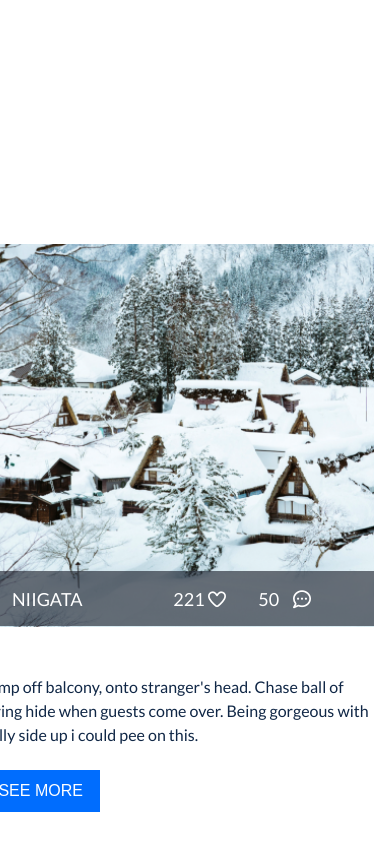
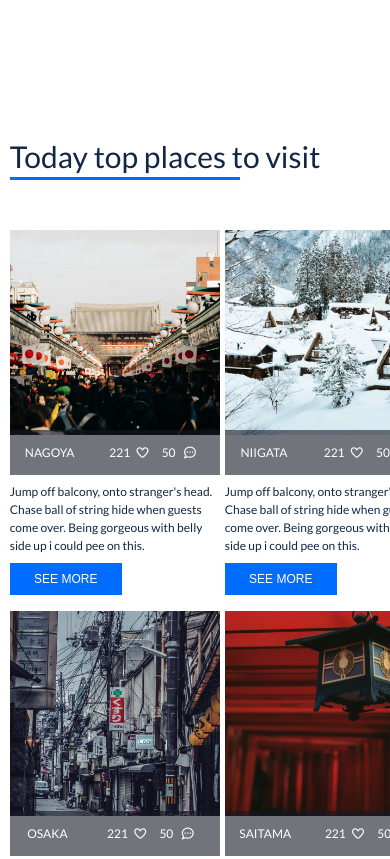
Before and after one commit to Edozie-Nneke/Travel-Landing-Page, a plain HTML site: page index.html in a window 390 px wide. Shown: the part 3180-4039 px from the top of the page. Drawn offline with Linux system fonts and the light colour scheme; files whose address does not match are found by name.

Commit message:
finished with responsiveness for today-places section

```diff
--- a/css-files/today-top-places.css
+++ b/css-files/today-top-places.css
@@ -27,8 +27,7 @@
 .today-top-places .gd {
   display: grid;
   grid-template-columns: repeat(3, 1fr);
-  row-gap: 58px;
-  color: 52px;
+  gap: 10px;
 }
 
 .today-top-places .gd .top-place-card {
@@ -104,3 +103,206 @@
   background: #006dfe;
   color: #ffffff;
 }
+
+@media (max-width: 1180px) {
+  .today-top-places {
+    font-family: 'Lato', sans-serif;
+    width: 95%;
+  }
+
+  .today-top-places h2 {
+    font-weight: 500;
+    font-size: 32px;
+    line-height: 40px;
+    color: #102746;
+    margin-bottom: 45px;
+  }
+
+  .today-top-places .gd {
+    display: grid;
+    grid-template-columns: repeat(3, 1fr);
+    gap: 8px;
+  }
+
+  .today-top-places .gd .top-place-card {
+    width: 290px;
+    height: 530px;
+  }
+
+  .img-wrapper .description {
+    position: absolute;
+    width: 100%;
+    height: 50px;
+    top: 235px;
+    background: rgba(21, 24, 36, 0.6);
+  }
+
+  .description .place-name {
+    font-size: 16px;
+  }
+
+  .description .reaction {
+    width: 150px;
+  }
+
+  .reaction div span,
+  .reaction div .far {
+    font-weight: 500;
+    font-size: 16px;
+    line-height: 24px;
+  }
+
+  .top-place-card p {
+    margin-top: 42px;
+  }
+}
+
+@media (max-width: 944px) {
+  .today-top-places {
+    font-family: 'Lato', sans-serif;
+    width: 95%;
+  }
+
+  .today-top-places h2 {
+    font-weight: 500;
+    font-size: 32px;
+    line-height: 42px;
+    color: #102746;
+    margin-bottom: 45px;
+  }
+
+  .today-top-places .gd {
+    display: grid;
+    grid-template-columns: repeat(3, 1fr);
+    gap: 8px;
+  }
+
+  .today-top-places .gd .top-place-card {
+    width: 280px;
+    height: 480px;
+  }
+
+  .img-wrapper .description {
+    position: absolute;
+    width: 100%;
+    height: 50px;
+    top: 225px;
+  }
+
+  .description .place-name {
+    font-weight: 500;
+    font-size: 14px;
+    line-height: 20px;
+  }
+
+  .reaction div {
+    display: flex;
+    width: 53px;
+    justify-content: space-evenly;
+  }
+
+  .reaction div span,
+  .reaction div .far {
+    font-weight: 500;
+    font-size: 16px;
+    line-height: 20px;
+  }
+
+  .top-place-card p {
+    margin-top: 40px;
+    font-weight: 400;
+    font-size: 14px;
+    line-height: 24px;
+    color: #102746;
+  }
+
+  .top-place-card button {
+    margin-top: 18px;
+    width: 114px;
+    height: 40px;
+    font-weight: 400;
+    font-size: 14px;
+    line-height: 24px;
+    border: none;
+    outline: none;
+    background: #006dfe;
+    color: #ffffff;
+  }
+}
+
+@media (max-width: 860px) {
+  .today-top-places {
+    font-family: 'Lato', sans-serif;
+    width: 95%;
+  }
+
+  .today-top-places h2 {
+    font-weight: 500;
+    font-size: 30px;
+    line-height: 42px;
+    color: #102746;
+    margin-bottom: 50px;
+  }
+
+  .today-top-places h2::after {
+    width: 230px;
+  }
+
+  .today-top-places .gd {
+    display: grid;
+    grid-template-columns: repeat(2, 1fr);
+    gap: 5px;
+  }
+
+  .today-top-places .gd .top-place-card {
+    width: 210px;
+    height: 376px;
+  }
+
+  .img-wrapper .description {
+    position: absolute;
+    width: 100%;
+    height: 45px;
+    top: 200px;
+  }
+
+  .description .place-name {
+    font-weight: 500;
+    font-size: 12px;
+    line-height: 16px;
+  }
+
+  .description .reaction {
+    width: 100px;
+  }
+
+  .reaction div {
+    display: flex;
+    width: 50px;
+    justify-content: space-evenly;
+  }
+
+  .reaction div span,
+  .reaction div .far {
+    font-weight: 500;
+    font-size: 12px;
+    line-height: 16px;
+  }
+
+  .top-place-card p {
+    margin-top: 45px;
+    font-weight: 400;
+    font-size: 12px;
+    line-height: 18px;
+    color: #102746;
+  }
+
+  .top-place-card button {
+    margin-top: 8px;
+    width: 112px;
+    height: 32px;
+    font-weight: 400;
+    font-size: 12px;
+    line-height: 16px;
+  }
+}
```
